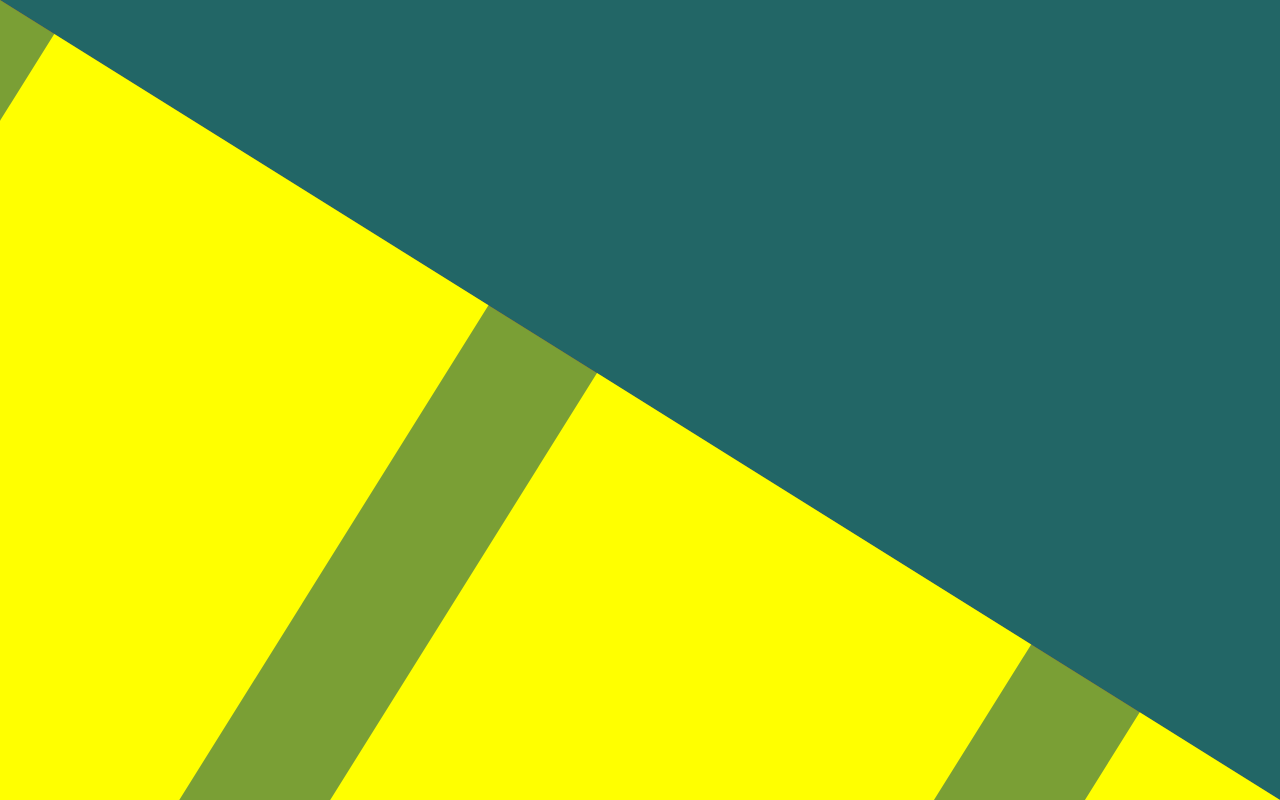
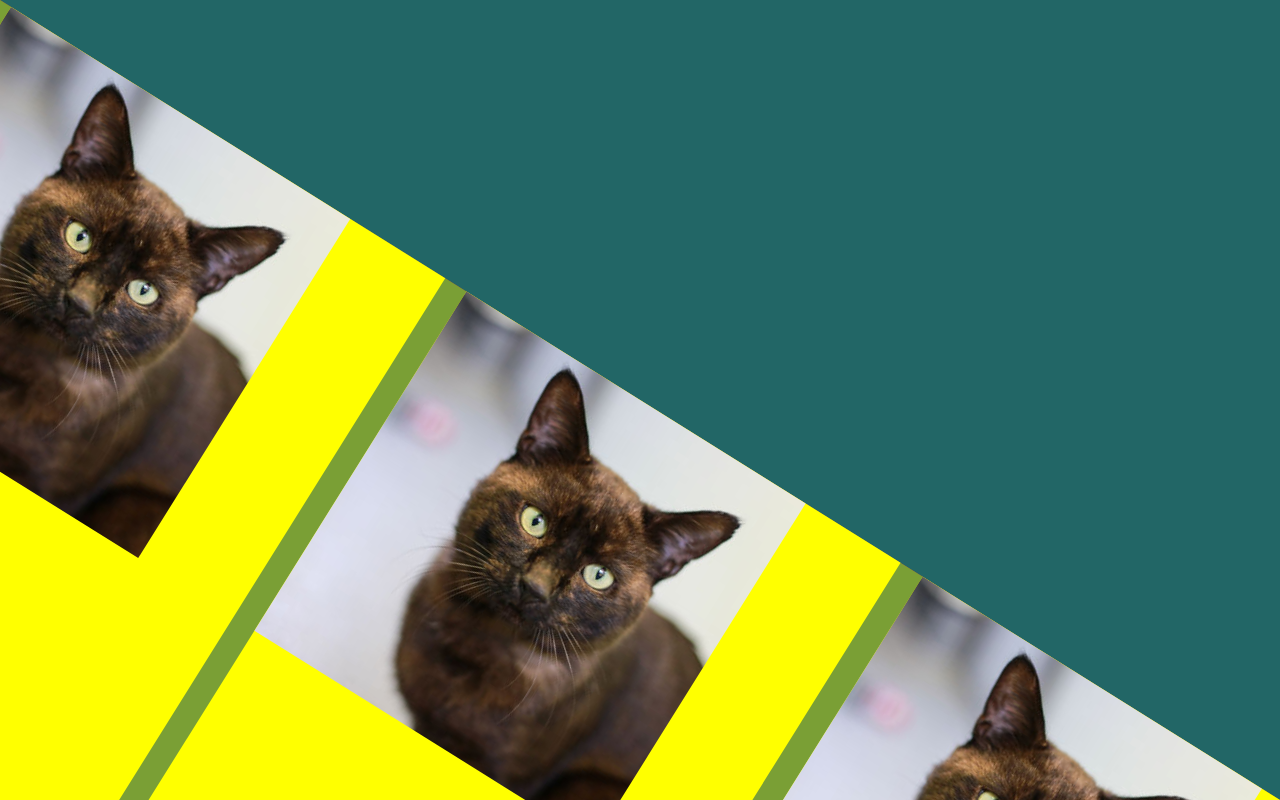
Before and after one commit to Dodomew/diagonalBackground, a plain HTML site: page index.html in a window 1280 px wide. Drawn offline with Linux system fonts and the light colour scheme.

Commit message:
added image for testing

```diff
--- a/index.html
+++ b/index.html
@@ -20,10 +20,10 @@
 
 		<div id="column-container" class="rotation">
 
-			<div class="image-container"></div>
-			<div class="image-container"></div>
-			<div class="image-container"></div>
-			<div class="image-container"></div>
+			<div class="image-container"><img src="thul-IMG_2625.jpg"></div>
+			<div class="image-container"><img src="thul-IMG_2625.jpg"></div>
+			<div class="image-container"><img src="thul-IMG_2625.jpg"></div>
+			<div class="image-container"><img src="thul-IMG_2625.jpg"></div>
 
 		</div>
 
--- a/style.css
+++ b/style.css
@@ -26,7 +26,7 @@ html, body {
   background-color: #7A9F35;
   display: flex;
   align-content: stretch;
-  justify-content: space-around;
+  /*justify-content: space-around;*/
   z-index: 100;
 
 }
```
Also changed, not shown: thul-IMG_2625.jpg (added).
